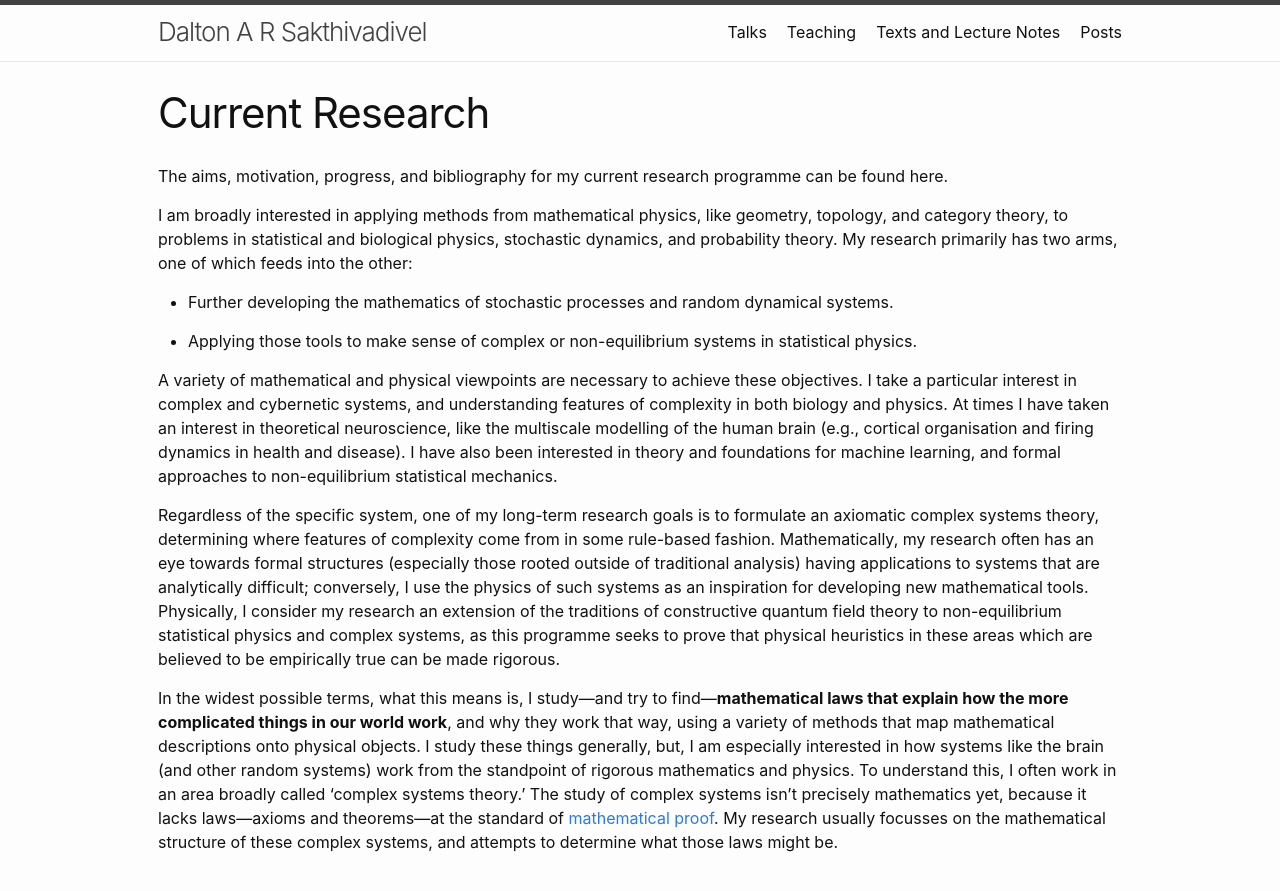
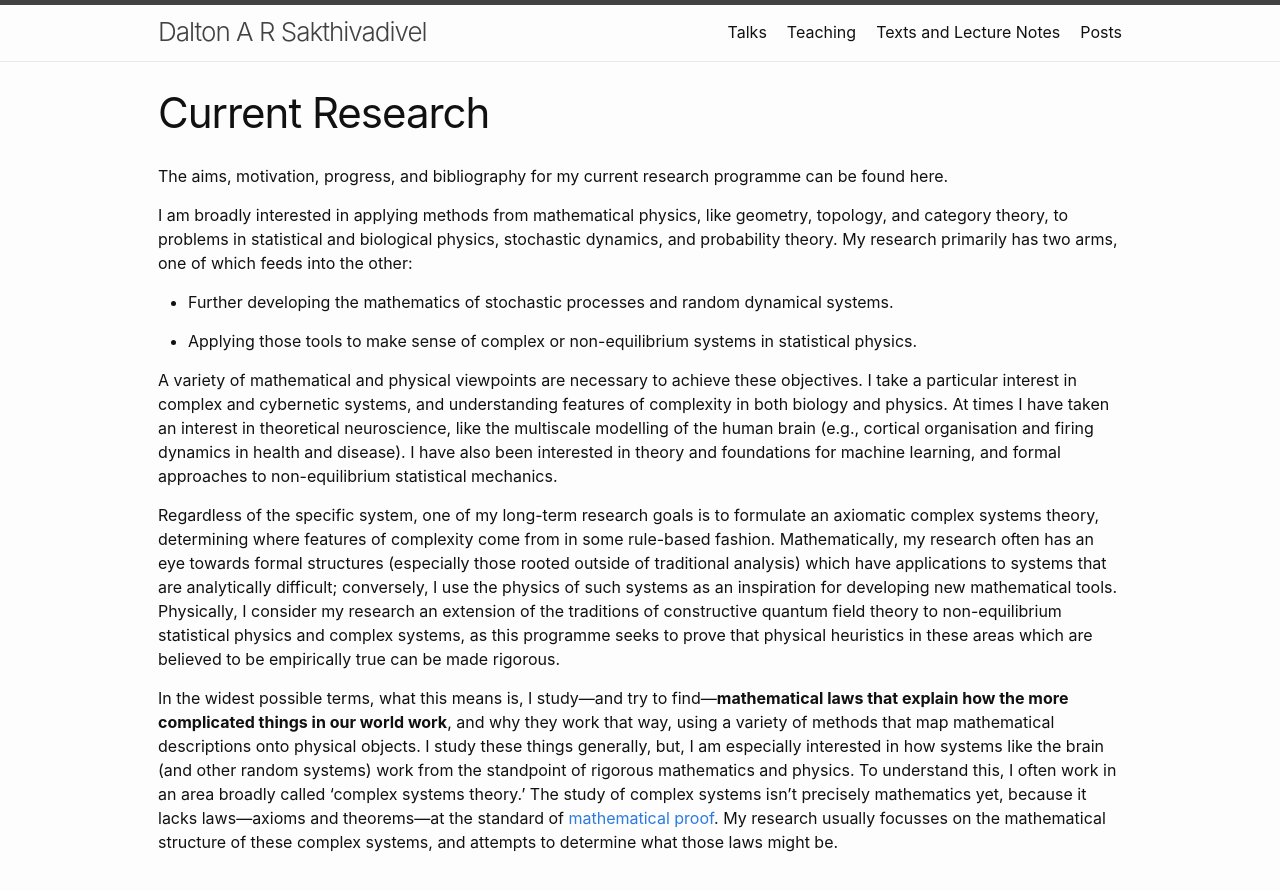
Before and after one commit to DARSakthi/DARSakthi.github.io, a Jekyll site: the page built from research.markdown, in a window 1280 px wide and 900 px high. Shown: the top 891 px of the window. Built offline with Jekyll 4.4.1, drawn with Linux system fonts in a browser that asks for light colours; formulas are drawn with MathJax 3.

Commit message:
Update research.markdown

```diff
--- a/research.markdown
+++ b/research.markdown
@@ -14,7 +14,7 @@ I am broadly interested in applying methods from mathematical physics, like geom
 
 A variety of mathematical and physical viewpoints are necessary to achieve these objectives. I take a particular interest in complex and cybernetic systems, and understanding features of complexity in both biology and physics. At times I have taken an interest in theoretical neuroscience, like the multiscale modelling of the human brain (e.g., cortical organisation and firing dynamics in health and disease). I have also been interested in theory and foundations for machine learning, and formal approaches to non-equilibrium statistical mechanics.
 
-Regardless of the specific system, one of my long-term research goals is to formulate an axiomatic complex systems theory, determining where features of complexity come from in some rule-based fashion. Mathematically, my research often has an eye towards formal structures (especially those rooted outside of traditional analysis) having applications to systems that are analytically difficult; conversely, I use the physics of such systems as an inspiration for developing new mathematical tools. Physically, I consider my research an extension of the traditions of constructive quantum field theory to non-equilibrium statistical physics and complex systems, as this programme seeks to prove that physical heuristics in these areas which are believed to be empirically true can be made rigorous.
+Regardless of the specific system, one of my long-term research goals is to formulate an axiomatic complex systems theory, determining where features of complexity come from in some rule-based fashion. Mathematically, my research often has an eye towards formal structures (especially those rooted outside of traditional analysis) which have applications to systems that are analytically difficult; conversely, I use the physics of such systems as an inspiration for developing new mathematical tools. Physically, I consider my research an extension of the traditions of constructive quantum field theory to non-equilibrium statistical physics and complex systems, as this programme seeks to prove that physical heuristics in these areas which are believed to be empirically true can be made rigorous.
 
 In the widest possible terms, what this means is, I study—and try to find—**mathematical laws that explain how the more complicated things in our world work**, and why they work that way, using a variety of methods that map mathematical descriptions onto physical objects. I study these things generally, but, I am especially interested in how systems like the brain (and other random systems) work from the standpoint of rigorous mathematics and physics. To understand this, I often work in an area broadly called 'complex systems theory.' The study of complex systems isn’t precisely mathematics yet, because it lacks laws—axioms and theorems—at the standard of [mathematical proof](https://en.wikipedia.org/wiki/Mathematical_proof). My research usually focusses on the mathematical structure of these complex systems, and attempts to determine what those laws might be.
 
```
